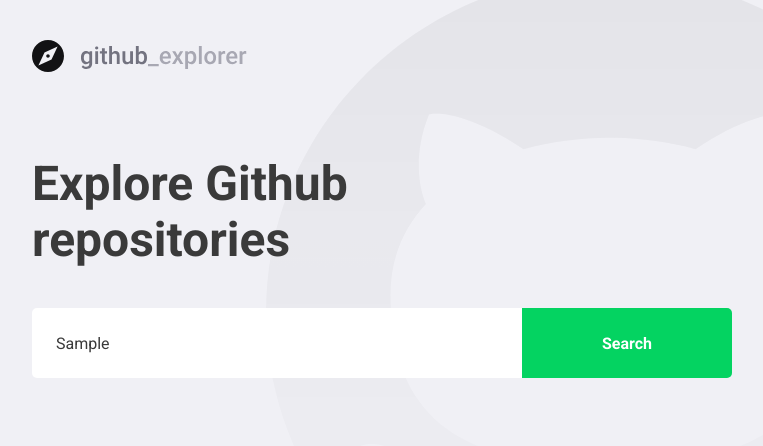
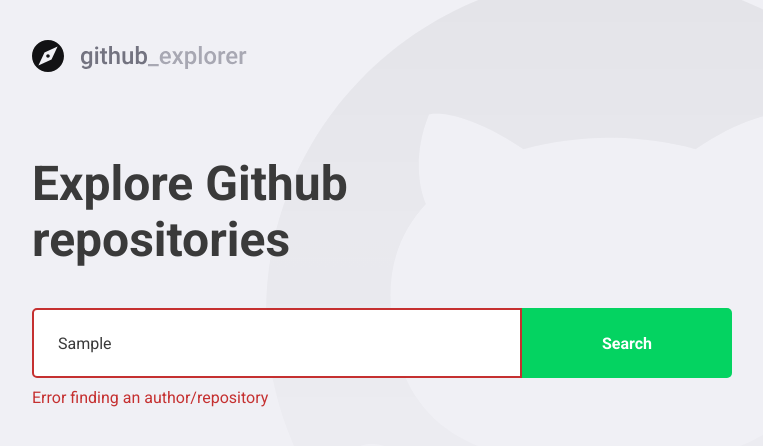
Before and after one commit to alissonsleal/Github-Explorer, a React (Create React App) app: page / in a window 1280 px wide. Both pictures are taken after typing "Sample" into the empty fields and a click on the button "Search". Shown: the top 446 px of the page, without its empty margins (148-911 px from the left). Built offline with nearby package versions, Linux system fonts and the light colour scheme; no server answers.

Commit message:
styles for handling errors are done

```diff
--- a/src/pages/Dashboard/index.tsx
+++ b/src/pages/Dashboard/index.tsx
@@ -4,7 +4,7 @@
 
 import logo from '../../assets/logo.svg';
 
-import { Title, Form, Repositories } from './styles';
+import { Title, Form, Error, Repositories } from './styles';
 
 interface Repository {
   full_name: string;
@@ -16,33 +16,46 @@
 }
 
 const Dashboard: React.FC = () => {
+  const [inputError, setInputError] = useState('');
   const [newRepo, setNewRepo] = useState('');
   const [repositories, setRepositories] = useState<Repository[]>([]);
 
   async function handleAddRepository(event: FormEvent) {
     event.preventDefault();
 
-    const response = await api.get<Repository>(`repos/${newRepo}`);
+    if (!newRepo) {
+      setInputError('Type an author/repository above');
+      return;
+    }
 
-    const repository = response.data;
+    try {
+      const response = await api.get<Repository>(`repos/${newRepo}`);
 
-    setRepositories([...repositories, repository]);
-    setNewRepo('');
+      const repository = response.data;
+
+      setRepositories([...repositories, repository]);
+      setNewRepo('');
+      setInputError('');
+    } catch (err) {
+      setInputError('Error finding an author/repository');
+    }
   }
 
   return (
     <>
       <img src={logo} alt="Github Explorer" />
       <Title>Explore Github repositories</Title>
-      <Form onSubmit={handleAddRepository}>
+      <Form hasError={!!inputError} onSubmit={handleAddRepository}>
         <input
           value={newRepo}
           onChange={(e) => setNewRepo(e.target.value)}
           type="text"
-          placeholder="Type the repository name"
+          placeholder="Type an author/repository here"
         />
         <button type="submit">Search</button>
       </Form>
+
+      {inputError && <Error>{inputError}</Error>}
 
       <Repositories>
         {repositories.map((repository) => (
--- a/src/pages/Dashboard/styles.ts
+++ b/src/pages/Dashboard/styles.ts
@@ -1,5 +1,9 @@
-import styled from 'styled-components';
+import styled, { css } from 'styled-components';
 import { shade } from 'polished';
+
+interface FormProps {
+  hasError: boolean;
+}
 
 export const Title = styled.h1`
   color: #3a3a3a;
@@ -9,7 +13,7 @@
   margin-top: 80px;
 `;
 
-export const Form = styled.form`
+export const Form = styled.form<FormProps>`
   margin-top: 40px;
   max-width: 700px;
 
@@ -22,6 +26,13 @@
     border: 0;
     border-radius: 5px 0 0 5px;
     color: #3a3a3a;
+    border: 2px solid #fff;
+
+    ${(props) =>
+      props.hasError &&
+      css`
+        border: 2px solid #c53030;
+      `}
 
     &::placeholder {
       color: #a8a8b3;
@@ -41,6 +52,12 @@
       background: ${shade('0.2', '#04d361')};
     }
   }
+`;
+
+export const Error = styled.span`
+  display: block;
+  color: #c53030;
+  margin-top: 10px;
 `;
 
 export const Repositories = styled.div`
--- a/src/styles/global.ts
+++ b/src/styles/global.ts
@@ -13,6 +13,7 @@
   body {
     background: #F0F0F5 url(${githubLogo}) no-repeat 70% top;
     -webkit-font-smoothing: antialiased;
+    height: 100%;
   }
 
   body, input, button {
```
